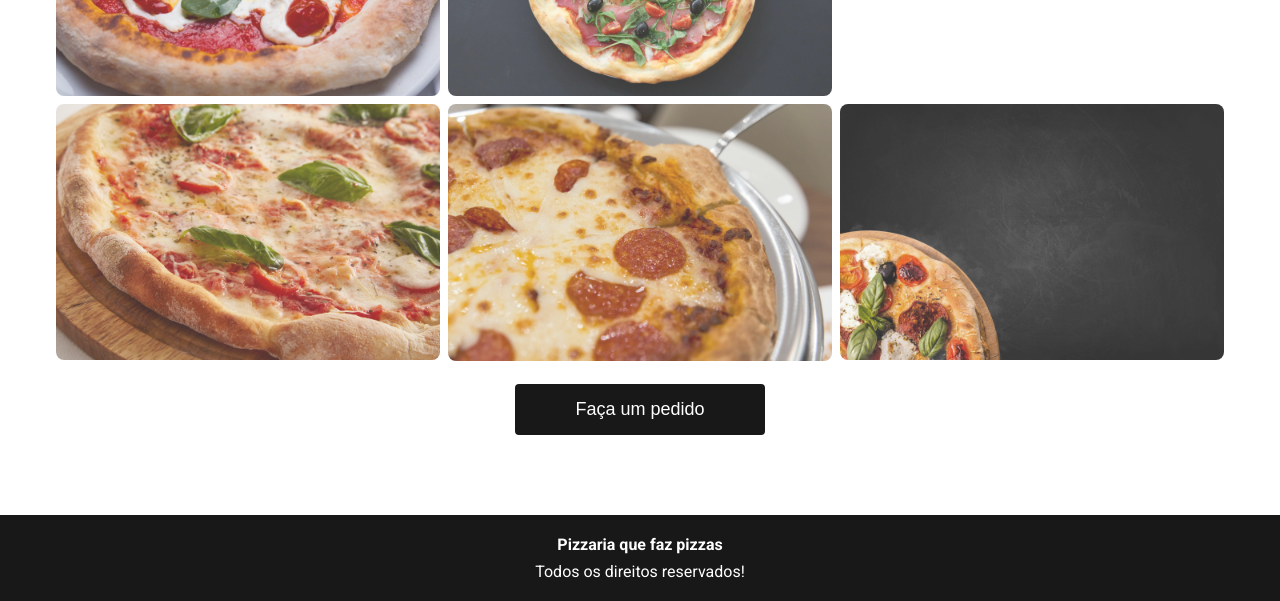
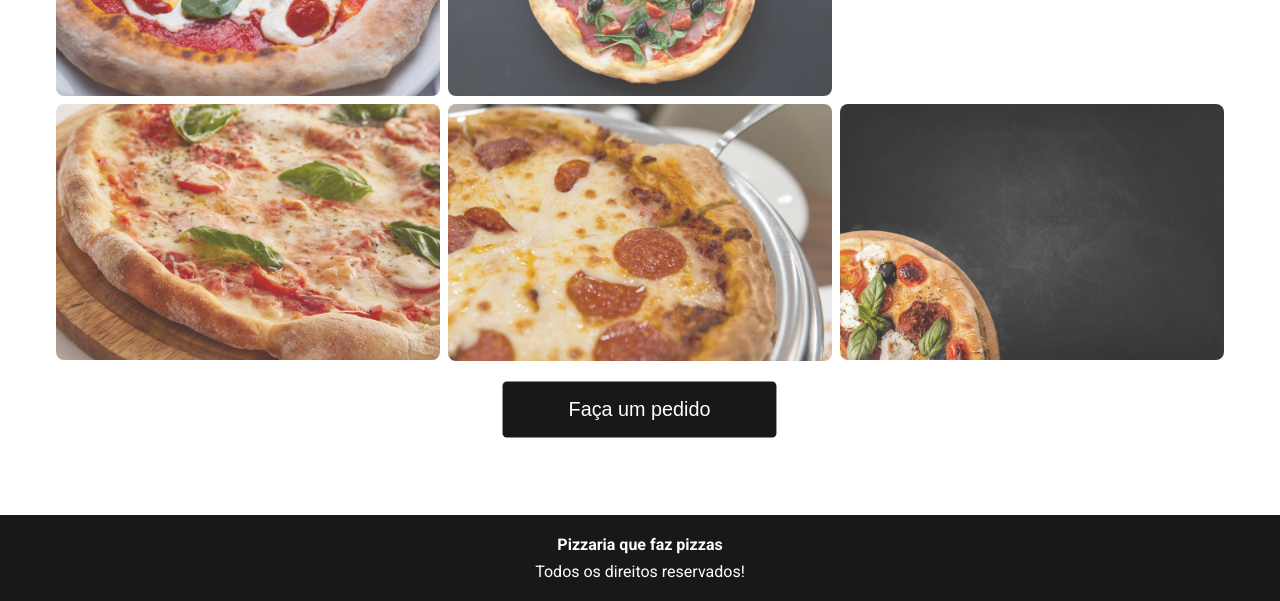
Before and after one commit to DorvilleThiago/Pizzaria-Que-Faz-Pizza, a plain HTML site: page index.html in a window 1280 px wide. In both pictures the pointer is over the button "Faça um pedido". Shown: the part 1835-2436 px from the top of the page. Drawn offline with Linux system fonts and the light colour scheme.

Commit message:
Update styles.css

```diff
--- a/styles.css
+++ b/styles.css
@@ -175,6 +175,11 @@ html{
     font-size: 18px;
     color: #FFFFFF;
     cursor: pointer;
+    transition: 0.9s;
+}
+
+.action:hover{
+    transform: scale(1.1);
 }
 
 /* Fim Sabores */
@@ -220,7 +225,6 @@ footer p {
     }
 
     .main h1{
-
         color: #ffffff;
         margin-left: 0px;
     }
```
